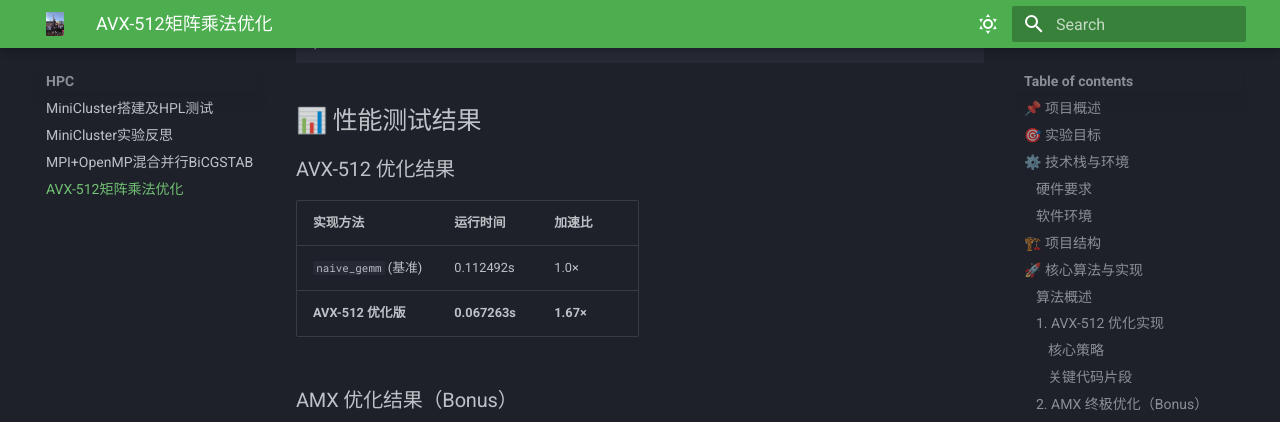
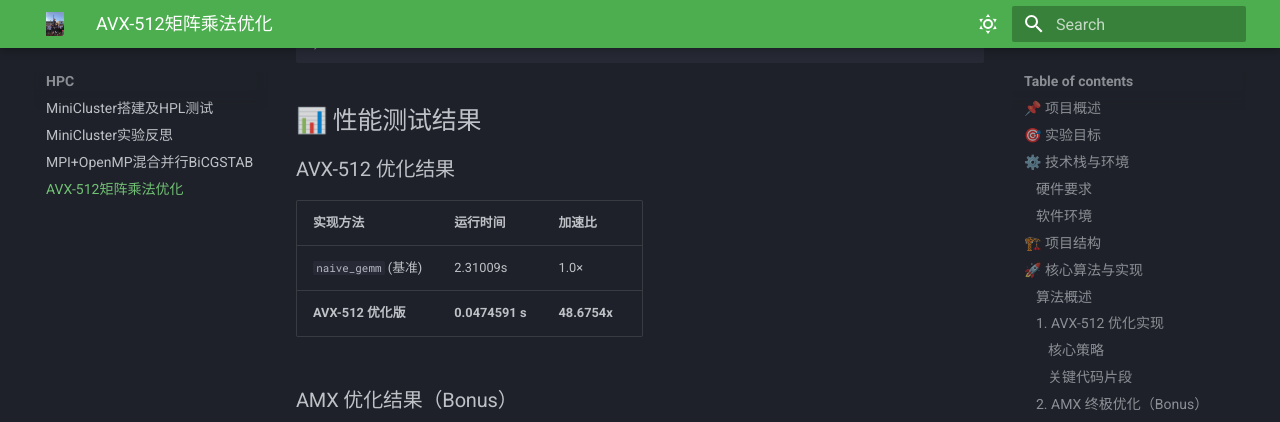
Before and after one commit to wys917/CS-Summer-Journey-2025, an MkDocs documentation site: the page built from docs/02-HPC/基于AVX-512的整数量化矩阵乘法优化/基于AVX-512的整数量化矩阵乘法优化.md, in a window 1280 px wide and 900 px high, scrolled down 3481 px. Shown: the top 422 px of the window. Built offline with MkDocs 1.6.1 and Material for MkDocs 9.7.7, drawn with Linux system fonts in a browser that asks for light colours.

Commit message:
修改了AVX 的加速比

```diff
--- a/docs/02-HPC/基于AVX-512的整数量化矩阵乘法优化/基于AVX-512的整数量化矩阵乘法优化.md
+++ b/docs/02-HPC/基于AVX-512的整数量化矩阵乘法优化/基于AVX-512的整数量化矩阵乘法优化.md
@@ -146,8 +146,8 @@ for (int j = 0; j < N; j += 16) {
 
 | 实现方法 | 运行时间 | 加速比 |
 |---------|---------|-------|
-| `naive_gemm` (基准) | 0.112492s | 1.0× |
-| **AVX-512 优化版** | **0.067263s** | **1.67×** |
+| `naive_gemm` (基准) | 2.31009s | 1.0× |
+| **AVX-512 优化版** | **0.0474591 s** | **48.6754x** |
 
 ### AMX 优化结果（Bonus）
 
```
